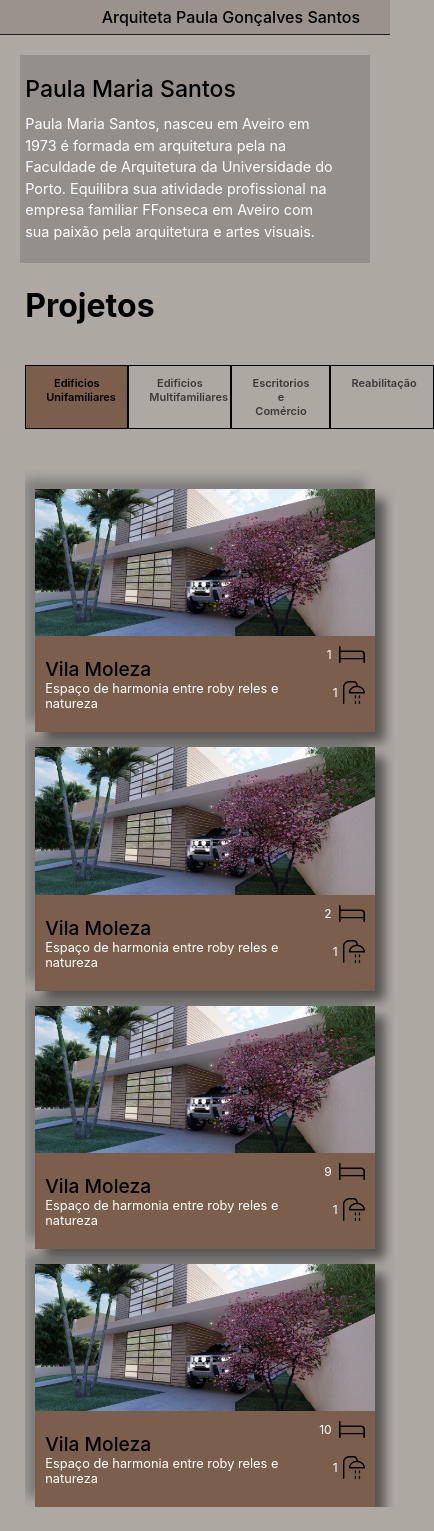
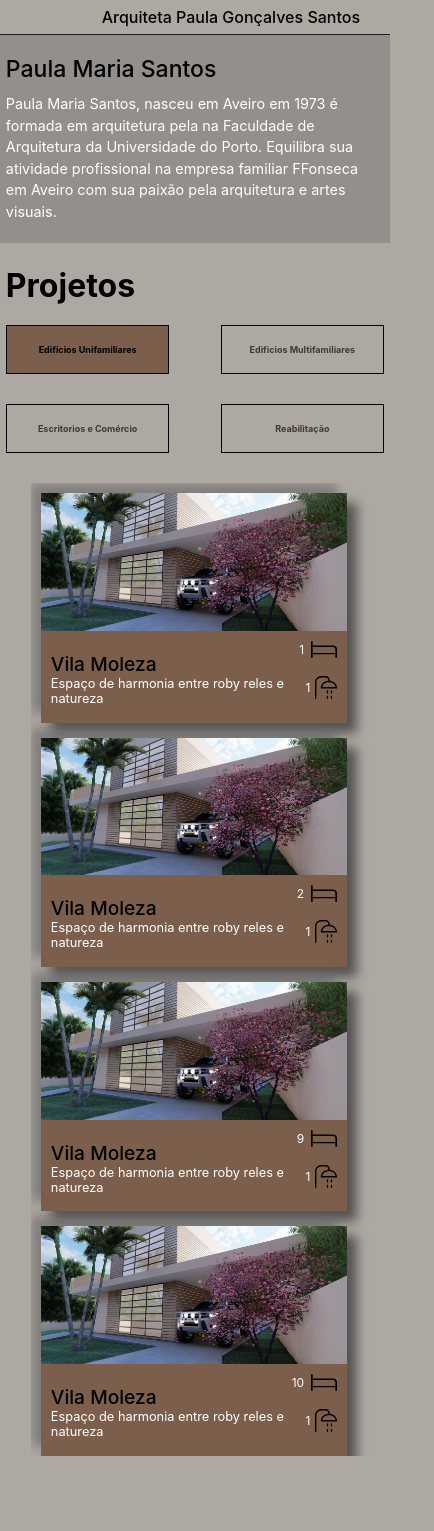
Before and after one commit to Naga1101/portfolio, a Vue app in the folder portfolioFront/: page / in a window 390 px wide. Shown: the whole page, 434 px wide, since content can reach past the window. After the commit the page ends 1459 px from the top, so only its background shows below. Built offline with nearby package versions, Linux system fonts and the light colour scheme.

Commit message:
Add files via upload

```diff
--- a/portfolioFront/src/components/main_navbar.vue
+++ b/portfolioFront/src/components/main_navbar.vue
@@ -14,7 +14,7 @@ html, body {
     display: flex;
     justify-content: flex-end;
     padding: 7px 30px;
-    background-color: rgba(148, 140, 131, 0.75);
+    background-color: #aea8a3;
     color: #000000;
     font-weight: 500;
     height: fit-content;
--- a/portfolioFront/src/components/main_page.vue
+++ b/portfolioFront/src/components/main_page.vue
@@ -81,7 +81,7 @@ export default {
 <style scoped>
 .page {
     box-sizing: border-box;
-    padding: 20px;
+    padding: 0px;
 }
 
 .info {
@@ -200,8 +200,10 @@ export default {
     background-color: #aea8a3;
     display: flex;
     justify-content: space-between;
+    flex-wrap: wrap;
     margin-bottom: 20px;
-    padding: 30px 50px 20px 0;
+    padding: 20px 30px 20px 0;
+    gap: 30px;
     width: 100%;
     z-index: 1;
 }
@@ -211,21 +213,40 @@ export default {
     font-weight: 400;
 }
 
+@media (max-width: 869px) {
+    .buttons {
+        padding: 20px 0px;
+        gap: 10px;
+    }
+}
+
 @media (max-width: 650px) {
     .buttons .button {
         font-size: 14px;
     }
 
     .buttons div {
-        width: 8%;
+        width: 12%;
         padding: 10px 10px;
     }
 }
 
 @media (max-width: 575px) {
     .buttons .button {
-        font-size: 11px;
-        font-weight: 600;
+        font-size: 9px;
+        font-weight: 700;
+    }
+}
+
+@media (max-width: 400px) {
+    .buttons {
+        padding: 10px 0px;
+        gap: 30px;
+    }
+
+    .buttons .button {
+        font-size: 9px;
+        font-weight: 700;
     }
 }
 
@@ -238,6 +259,28 @@ export default {
     cursor: pointer;
     color: #403737;
     transition: background-color 0.3s;
+}
+
+@media (max-width: 575px) {
+    .buttons div { /* dentro dos butões */
+        width: 12%;
+        text-align: center;
+        padding: 5px 15px;
+    }
+}
+
+@media (max-width: 450px) {
+    .buttons div {
+        text-align: center;
+        width: 30%;
+        padding: 18px 25px;
+    }
+}
+
+@media (max-width: 450px) {
+    .buttons div {
+        width: 29.5%;
+    }
 }
 
 .buttons div.active {
@@ -256,10 +299,9 @@ export default {
 
 .cards {
     z-index: 0;
-    padding-left: 35px;
-    padding-right: 10px;
-    padding-top: 20px;
-    width: 100%;
+    margin-left: 25px;
+    padding-top: 10px;
+    width: 95%;
     display: flex;
     flex-wrap: wrap;
     flex-direction: row;
@@ -271,31 +313,29 @@ export default {
 
 @media (max-width: 2200px) {
     .cards {
-        padding-left: 10px;
+        padding-left: 30px;
         padding-right: 10px;
-        column-gap: 10px;
+        column-gap: 20px;
         justify-self: start;
     }
 }
 
 @media (max-width: 950px) {
     .cards {
-        padding-left: 10px;
+        padding-left: 30px;
         padding-right: 10px;
-        column-gap: 10px;
+        column-gap: 20px;
     }
 }
 
-@media (max-width: 869px) {
+@media (max-width: 890px) {
     .cards {
         overflow: hidden;
         padding-left: 10px;
-        padding-right: 20px;
-        width: 100%;
+        width: 90%;
         display: flex;
         flex-wrap: wrap;
         flex-direction: row;
-        justify-content: space-around;
         row-gap: 15px;
     }
 }
--- a/portfolioFront/src/components/project_card.vue
+++ b/portfolioFront/src/components/project_card.vue
@@ -44,8 +44,8 @@ export default {
 <style scoped>
 
 .card {
-    width: 575px;
-    height: 375px;
+    width: 560px;
+    height: 350px;
     background-color: rgba(111, 78, 55, 0.8);
     display: flex;
     flex-direction: column;
@@ -72,7 +72,7 @@ export default {
 
 @media (max-width: 650px) {
     .card {
-        width: 100%;
+        width: 90%;
         height: auto;
     }
 }
```
